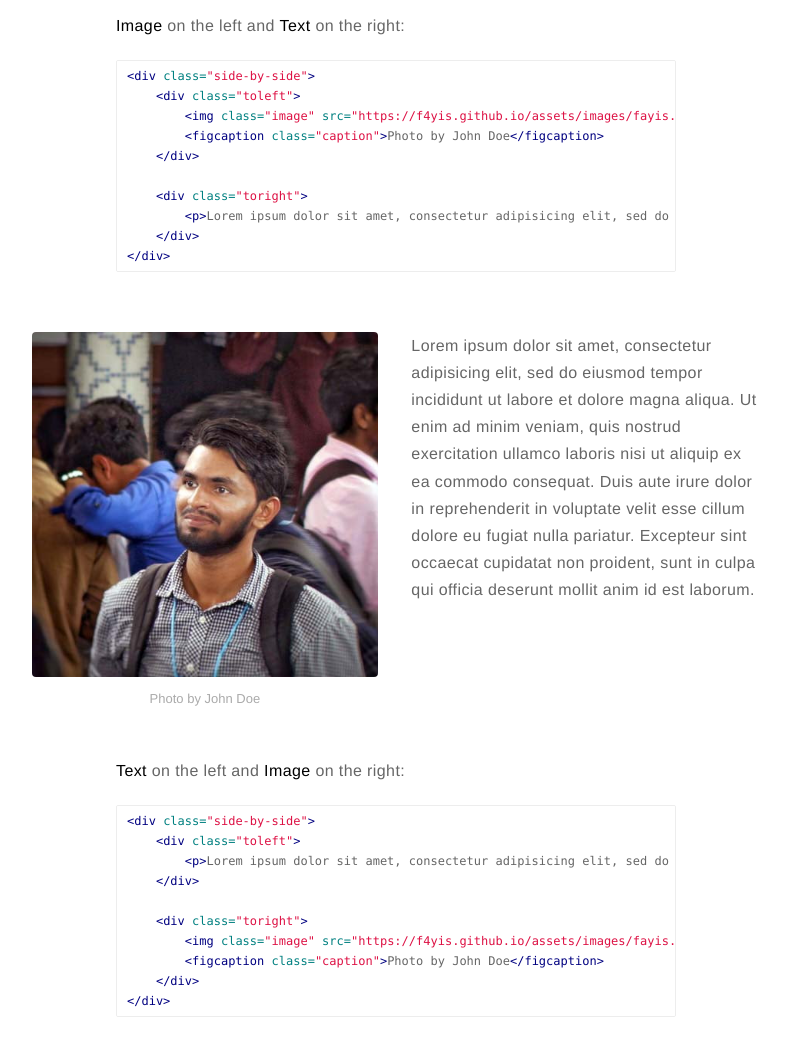
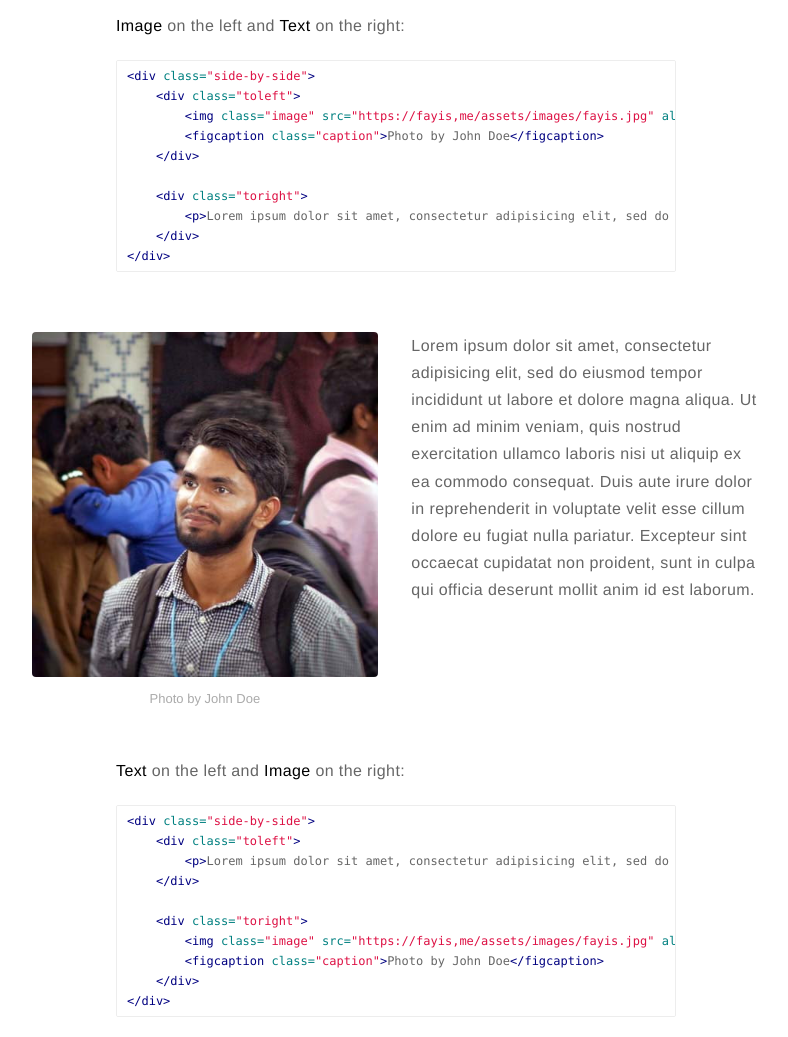
Before and after one commit to f4yis/f4yis.github.io, a Jekyll site: the page built from _posts/2015-02-24-markdown-extra-components.markdown, in a window 1280 px wide and 1400 px high, scrolled down 1068 px. Shown: the part 151-1188 px from the top of the window, without its empty margins (244-1032 px from the left). Built offline with Jekyll 4.4.1, drawn with Linux system fonts in a browser that asks for light colours; comment, search, counter and statistics services are not loaded; some of the changed lines change nothing that is shown.

Commit message:
minor updates

```diff
--- a/_config.yml
+++ b/_config.yml
@@ -16,7 +16,7 @@
 resume-external: true
 resume-url: https://google.com/?q=my+resume
 
-url: https://f4yis.github.io
+url: https://fayis,me
 # your url: http://USERNAME.github.io
 
 permalink: /:title/
```
